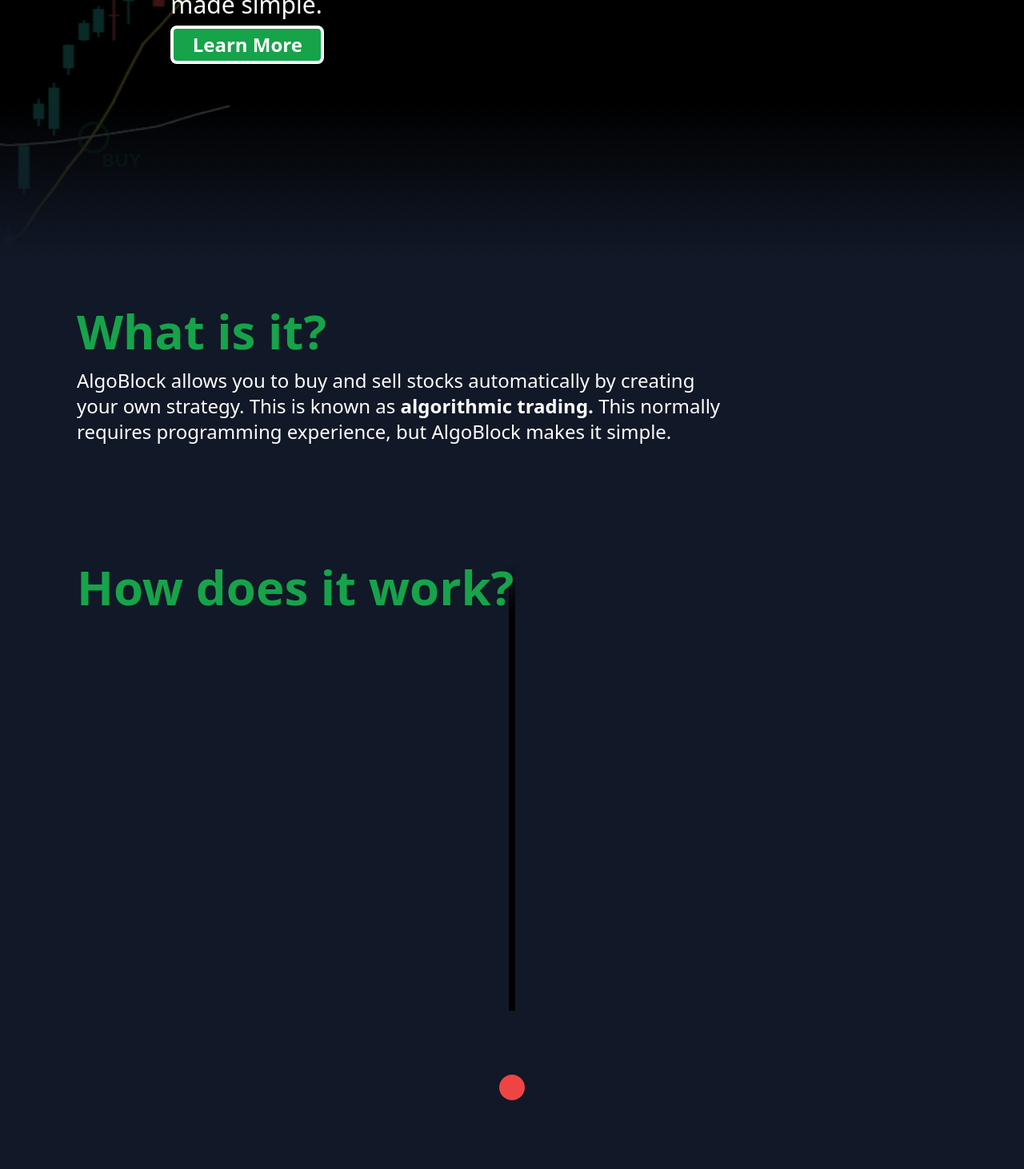
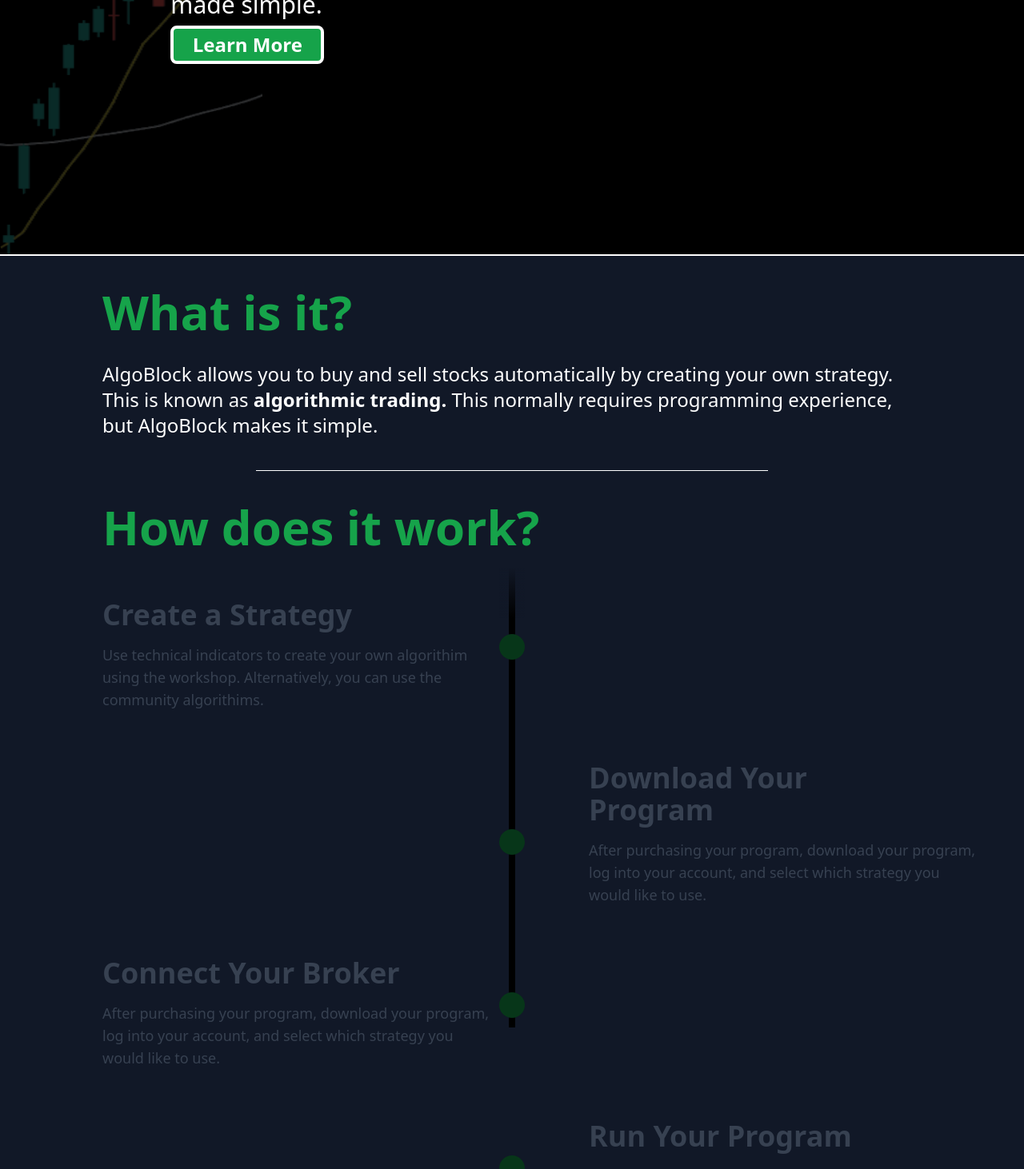
Before and after one commit to LukeA25/AlgoBlock, a React (Vite) app: page / in a window 1280 px wide. Shown: the part 480-1942 px from the top of the page at 80% size. Built offline with nearby package versions, Linux system fonts and the light colour scheme.

Commit message:
home page changes

```diff
--- a/src/components/Login.jsx
+++ b/src/components/Login.jsx
@@ -104,12 +104,12 @@
       <div className="flex gap-8 mt-8">
         <button
           type="button"
-          className="w-48  h-12 m-auto bg-gray-600 hover:bg-gray-500 active:bg-gray-700 transition-all duration-300 border-black border-2 rounded-lg text-white text-2xl font-semibold"
+          className="w-48  h-12 m-auto bg-gray-600 hover:bg-gray-500 active:bg-gray-700 transition-all duration-300 border-black border-2 rounded-lg text-white text-2xl font-medium"
           onClick={props.toggleLogin}
         >
           Cancel
         </button>
-        <button className="w-48 h-12 m-auto bg-green-600 hover:bg-green-500 active:bg-green-700 transition-all duration-300 border-black border-2 rounded-lg text-white text-2xl font-semibold">
+        <button className="w-48 h-12 m-auto bg-green-600 hover:bg-green-500 active:bg-green-700 transition-all duration-300 border-black border-2 rounded-lg text-white text-2xl font-medium">
           Submit
         </button>
       </div>
--- /dev/null
+++ b/src/components/ScrollInfo.jsx
@@ -0,0 +1,41 @@
+function ScrollInfo(props) {
+  return (
+    <article className={"relative " + props.position}>
+      <h1
+        className={
+          "text-4xl text-white font-semibold mb-4 transition-all duration-300" +
+          props.left
+        }
+        style={
+          props.isActive <= props.index
+            ? { color: "rgb(55, 65, 81)" }
+            : { color: "white" }
+        }
+      >
+        {props.title}
+      </h1>
+      <p
+        className={
+          "text-lg text-white w-[38vw] transition-all duration-300" + props.left
+        }
+        style={
+          props.isActive <= props.index
+            ? { color: "rgb(55, 65, 81)" }
+            : { color: "white" }
+        }
+      >
+        {props.description}
+      </p>
+      <div
+        className="w-8 h-8 m-auto rounded-full relative -top-24 z-10 transition-all duration-300"
+        style={
+          props.isActive <= props.index
+            ? { backgroundColor: "rgb(7, 54, 25)" }
+            : { backgroundColor: "rgb(22, 163, 74)" }
+        }
+      />
+    </article>
+  );
+}
+
+export default ScrollInfo;
--- a/src/components/layout/MainNavigation.jsx
+++ b/src/components/layout/MainNavigation.jsx
@@ -11,7 +11,7 @@
       className="h-20 flex justify-between items-center
     bg-black py-0 px-[1%] border-b-2 border-b-white fixed w-screen z-50"
     >
-      <button onClick={props.toggleNavBar}>
+      <button onClick={props.toggleNavBar} className="w-1/3">
         <CgMenu size="40" color="white" />
       </button>
       <button onClick={() => window.location.replace("/#home")}>
@@ -23,9 +23,9 @@
           <CgProfile size="40" color="white" className="mr-1" />
         </div>
       ) : (
-        <button onClick={props.toggleLogin} className="flex">
-          <p className="text-xl text-white pt-1 pr-2">Login or Sign Up</p>
-          <CgProfile size="40" color="white" className="mr-1" />
+        <button onClick={props.toggleLogin} className="flex w-1/3 justify-end">
+          <CgProfile size="40" color="white" className="mr-2" />
+          <p className="text-xl text-white pt-1 mr-1">Login or Sign Up</p>
         </button>
       )}
     </header>
--- a/src/components/layout/NavBar.jsx
+++ b/src/components/layout/NavBar.jsx
@@ -33,13 +33,13 @@
           <NavBarItem
             to="/"
             toggleActive={props.toggleActive}
-            icon={<AiFillHome size="3rem" />}
+            icon={<AiFillHome size="50" />}
             tooltip="Home"
           />
           <NavBarItem
             to="/strategies"
             toggleActive={props.toggleActive}
-            icon={<BsTools size="3rem" />}
+            icon={<BsTools size="50" />}
             tooltip="Strategies"
           />
           {isLoggedIn ? (
@@ -50,8 +50,8 @@
             <NavBarItem
               to="/marketplace"
               toggleActive={props.toggleActive}
-              icon={<FaShoppingCart size="3rem" />}
-              tooltip="Marketplace"
+              icon={<FaShoppingCart size="50" />}
+              tooltip="Marketplace (Coming Soon!)"
             />
           )}
         </ul>
--- a/src/index.css
+++ b/src/index.css
@@ -4,7 +4,7 @@
 
 @layer components {
     html {
-        @apply overflow-x-hidden min-h-screen scroll-smooth
+        @apply overflow-x-hidden min-h-screen scroll-smooth bg-gray-900
     }
 
     section {
--- a/src/pages/Home.jsx
+++ b/src/pages/Home.jsx
@@ -1,10 +1,31 @@
 import { motion } from "framer-motion";
 import { useState, useEffect } from "react";
 import stocks from "../assets/Stocks.png";
+import ScrollInfo from "../components/ScrollInfo";
 
 function Home() {
   const [changingTitle, setChangingTitle] = useState("");
+  const [pos, setPos] = useState(0);
   const title = "AlgoBlock";
+
+  useEffect(() => {
+    document.addEventListener("scroll", (e) => {
+      let scrolled = document.scrollingElement.scrollTop;
+      console.log(pos);
+      console.log(scrolled);
+      if (scrolled >= 1340) {
+        setPos(4);
+      } else if (scrolled >= 1170) {
+        setPos(3);
+      } else if (scrolled >= 1000) {
+        setPos(2);
+      } else if (scrolled >= 830) {
+        setPos(1);
+      } else {
+        setPos(0);
+      }
+    });
+  }, []);
 
   useEffect(() => {
     const intervalId = setInterval(() => {
@@ -30,7 +51,7 @@
     >
       <section id="home" className="w-screen h-[calc(100vh-5rem)]">
         <article className="h-full w-full rounded-2xl overflow-hidden aspect-[27/20] m-auto">
-          <div className="w-full h-[calc(100vh-5rem)] bg-black bg-opacity-75 absolute z-10">
+          <div className="w-full h-[calc(100vh-5rem)] bg-black bg-opacity-75 absolute z-10 border-b-2 border-white">
             <div className="w-2/3 mt-[30vh] mx-auto">
               <div className="flex mb-4">
                 <h1 className="text-white lg:text-8xl text-7xl">
@@ -69,29 +90,61 @@
         </article>
       </section>
 
-      <section id="what-is-it" className="bg-gray-900 w-screen h-96">
-        <div className="bg-gradient-to-t from-gray-900 to-transparent h-48 w-screen relative -top-48 z-20" />
-        <h1 className="text-green-600 relative -top-32 ml-24 text-6xl font-semibold">
+      <section id="what-is-it" className="bg-gray-900 w-screen py-10 px-[10%]">
+        <h1 className="text-green-600 text-6xl font-semibold mb-8">
           What is it?
         </h1>
-        <p className="text-white text-2xl relative -top-28 ml-24">
+        <p className="text-white text-2xl">
           AlgoBlock allows you to buy and sell stocks automatically by creating
-          <br /> your own strategy. This is known as <b>
-            algorithmic trading.
-          </b>{" "}
-          This normally
-          <br /> requires programming experience, but AlgoBlock makes it simple.
+          your own strategy. This is known as <b>algorithmic trading.</b> This
+          normally requires programming experience, but AlgoBlock makes it
+          simple.
         </p>
       </section>
 
-      <section id="how-does-it-work" className="w-screen h-[64rem]">
-        <div className="w-full h-full bg-gray-900 absolute -z-20" />
-        <h1 className="text-green-600 absolute ml-24 text-6xl font-semibold">
+      <hr className="border-white m-auto w-1/2" />
+
+      <section id="how-does-it-work" className="w-screen py-10 -z-20 px-[10%]">
+        <div className="w-[80%] h-full bg-gray-900 absolute -z-20" />
+        <h1 className="text-green-600 absolute text-6xl font-semibold z-10">
           How does it work?
         </h1>
-        <div className="w-8 h-16 m-auto -top-20 bg-gradient-to-b from-gray-900 to-transparent" />
-        <div className="relative w-2 h-[36rem] m-auto -top-20 -z-20 bg-black" />
-        <div className="w-8 h-8 m-auto rounded-full z-10 bg-red-500" />
+        <div className="w-8 h-16 m-auto relative top-20 bg-gradient-to-b from-gray-900 to-transparent" />
+        <div className="w-8 h-[7.5rem] m-auto relative -top-[6.5rem] bg-gray-900" />
+        <div className="relative w-2 h-[36rem] m-auto -top-[6.5rem] -z-20 bg-black" />
+        <ScrollInfo
+          position="-top-[40rem]"
+          isActive={pos}
+          left=""
+          index={0}
+          title="Create a Strategy"
+          description="Use technical indicators to create your own algorithim using the
+        workshop. Alternatively, you can use the community algorithims."
+        />
+        <ScrollInfo
+          position="-top-[38rem]"
+          isActive={pos}
+          left=" ml-[38rem]"
+          index={1}
+          title="Download Your Program"
+          description="After purchasing your program, download your program, log into your account, and select which strategy you would like to use."
+        />
+        <ScrollInfo
+          position="-top-[36rem]"
+          isActive={pos}
+          left=""
+          index={2}
+          title="Connect Your Broker"
+          description="After purchasing your program, download your program, log into your account, and select which strategy you would like to use."
+        />
+        <ScrollInfo
+          position="-top-[34rem]"
+          isActive={pos}
+          left=" ml-[38rem]"
+          index={3}
+          title="Run Your Program"
+          description="After purchasing your program, download your program, log into your account, and select which strategy you would like to use."
+        />
         <div className="fixed w-2 h-1/2 right-0 m-auto top-0 left-0 -z-10 bg-gradient-to-t from-green-600 to-gray-600" />
       </section>
     </motion.div>
```
